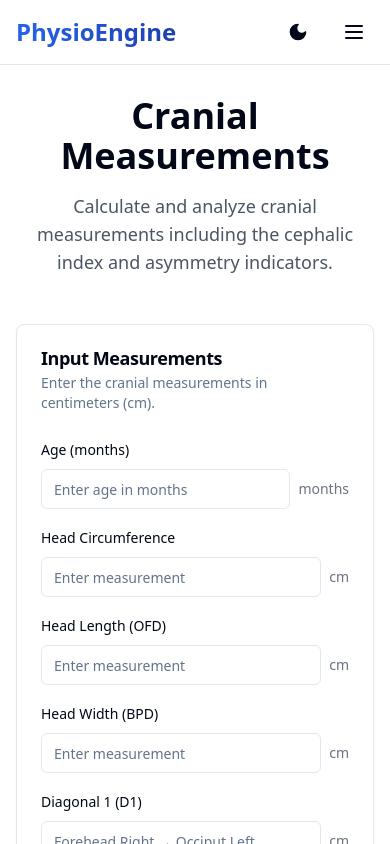
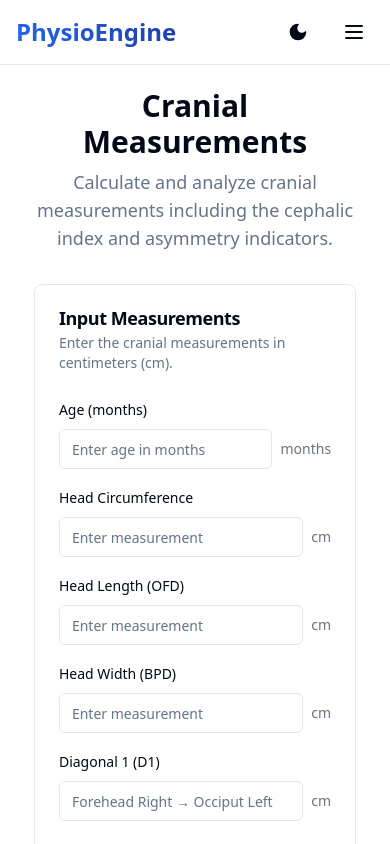
Before and after one commit to DanceOlsson/physioengine-react, a React (Vite) app: page /cranial in a window 390 px wide. Shown: the top 844 px of the page. Built offline with nearby package versions, Linux system fonts and the light colour scheme; no server answers; what tailwindcss-motion would draw is missing.

Commit message:
feat: improve cranial page responsive layout
- Add fluid container widths

- Implement 30/70 split for desktop layout

- Add proper sticky positioning

- Improve mobile responsiveness

```diff
--- a/src/pages/cranial/CranialPage.tsx
+++ b/src/pages/cranial/CranialPage.tsx
@@ -10,6 +10,8 @@ import { Input } from "@/components/ui/input";
 import { Label } from "@/components/ui/label";
 import { useState } from "react";
 import PlagiocephalyChart from "@/components/features/charts/PlagiocephalyChart";
+import { cn } from "@/lib/utils";
+import { useMediaQuery } from "@/hooks/use-media-query";
 
 // Define the shape of our measurements data with TypeScript
 interface CranialMeasurements {
@@ -25,6 +27,7 @@ interface CranialMeasurements {
 }
 
 export default function CranialPage() {
+  const isMobile = useMediaQuery("(max-width: 768px)");
   // Initialize state to store all measurements, starting with null values
   const [measurements, setMeasurements] = useState<CranialMeasurements>({
     age: null,
@@ -130,19 +133,48 @@ export default function CranialPage() {
   // 2. Results display showing calculations
   // 3. Information section explaining the measurements
   return (
-    <div className="container mx-auto px-4 py-8 mt-16 2xl:mt-20 3xl:mt-24">
-      <div className="max-w-4xl mx-auto space-y-8">
-        <div className="text-center mb-12">
-          <h1 className="text-4xl font-bold mb-4">Cranial Measurements</h1>
-          <p className="text-lg text-gray-600 dark:text-gray-400">
+    <div
+      className={cn(
+        // Base container
+        "px-4 w-full",
+        // Fixed positioning
+        "fixed top-[64px] bottom-0 left-0 right-0",
+        // Header offset for different screen sizes
+        "2xl:top-[80px] 3xl:top-[96px]",
+        // Overflow handling
+        "overflow-y-auto"
+      )}
+    >
+      <div
+        className={cn(
+          // Base layout
+          "mx-auto w-full space-y-6",
+          // Responsive padding
+          "py-6 2xl:py-8 3xl:py-10",
+          // Responsive max-width
+          "max-w-[90%] lg:max-w-[85%] xl:max-w-[80%] 2xl:max-w-[75%]"
+        )}
+      >
+        <div className="text-center mb-8">
+          <h1 className="text-3xl font-bold mb-2">Cranial Measurements</h1>
+          <p className="text-lg text-muted-foreground">
             Calculate and analyze cranial measurements including the cephalic
             index and asymmetry indicators.
           </p>
         </div>
 
-        {/* Input Section - Collect measurements from user */}
-        <div className="grid gap-6 md:grid-cols-2">
-          <Card>
+        <div
+          className={cn(
+            // Base grid
+            "grid gap-6",
+            // Single column on mobile, 30/70 split on desktop
+            "grid-cols-1 lg:grid-cols-[30%_70%]",
+            // Responsive width
+            "w-full"
+          )}
+        >
+          {/* Input Card */}
+          <Card className="lg:sticky lg:top-[80px] w-full h-fit">
             <CardHeader>
               <CardTitle>Input Measurements</CardTitle>
               <CardDescription>
@@ -269,8 +301,8 @@ export default function CranialPage() {
             </CardContent>
           </Card>
 
-          {/* Results Section - Display calculated measurements and interpretations */}
-          <Card>
+          {/* Results Card */}
+          <Card className="w-full">
             <CardHeader>
               <CardTitle>Results</CardTitle>
               <CardDescription>
@@ -324,7 +356,13 @@ export default function CranialPage() {
                       {measurements.cvai.toFixed(2)} %
                     </p>
                   </div>
-                  <div>
+                  <div className="mt-4">
+                    <PlagiocephalyChart
+                      cvai={measurements.cvai}
+                      age={measurements.age ?? 0}
+                    />
+                  </div>
+                  <div className="mt-4">
                     <Label className="text-muted-foreground">
                       Plagiocephaly Classification
                     </Label>
@@ -344,7 +382,7 @@ export default function CranialPage() {
           </Card>
         </div>
 
-        {/* Information Section - Explain measurements and classifications */}
+        {/* Information Card */}
         <Card>
           <CardHeader>
             <CardTitle>About Cranial Measurements</CardTitle>
@@ -395,22 +433,6 @@ export default function CranialPage() {
             </div>
           </CardContent>
         </Card>
-
-        {/* Plagiocephaly Protocol Chart */}
-        <Card>
-          <CardHeader>
-            <CardTitle>Plagiocephaly Protocol</CardTitle>
-            <CardDescription>
-              Treatment protocol based on age and severity of plagiocephaly
-            </CardDescription>
-          </CardHeader>
-          <CardContent>
-            <PlagiocephalyChart
-              cvai={measurements.cvai}
-              age={measurements.age ?? 0}
-            />
-          </CardContent>
-        </Card>
       </div>
     </div>
   );
```
